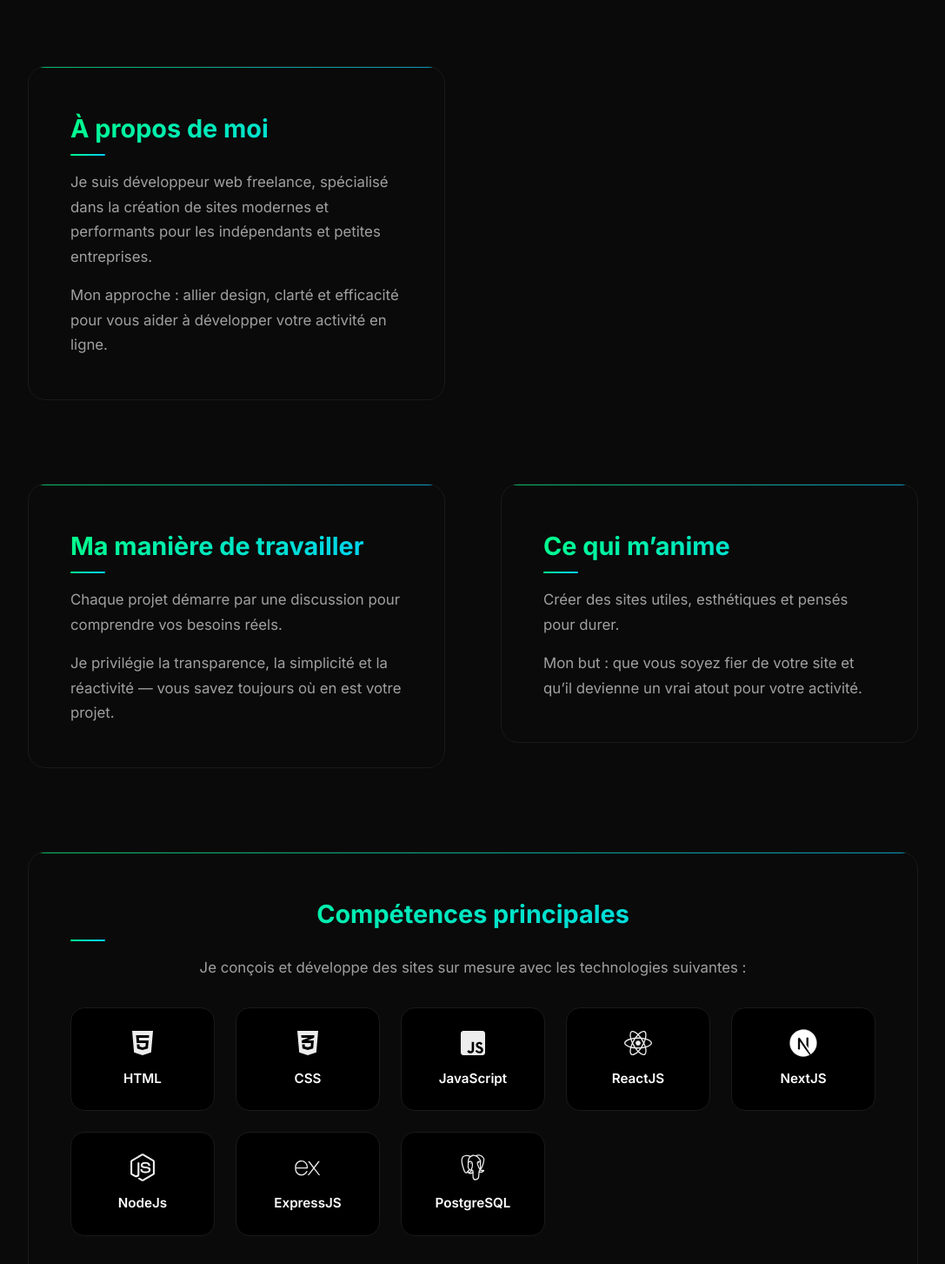
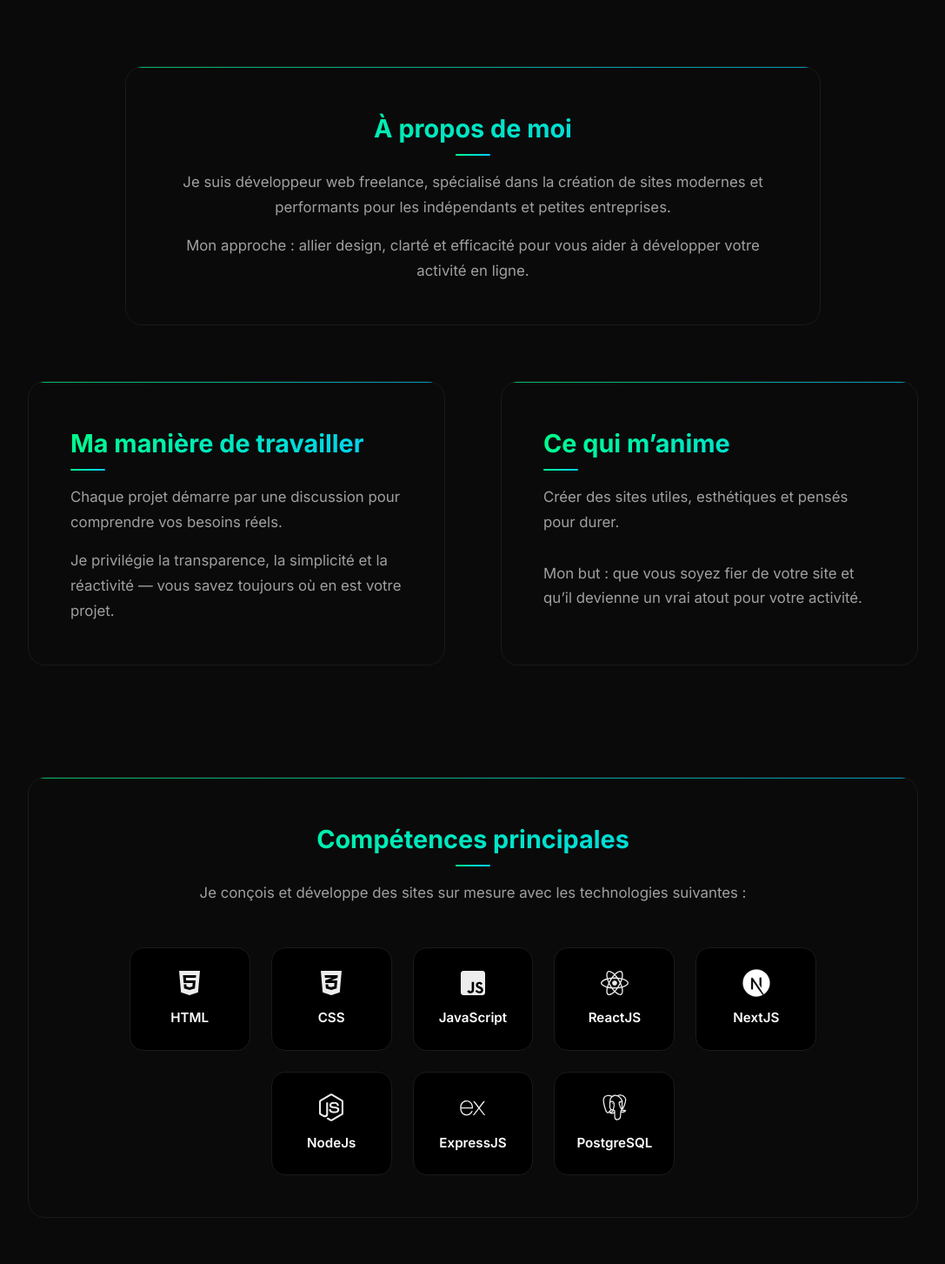
Before and after one commit to Alexandre-Saudemont/WebDev, a Next.js app: page /about in a window 1280 px wide. Shown: the part 120-1573 px from the top of the page at 87% size, without its empty margins (96-1183 px from the left). Built offline with nearby package versions, Linux system fonts and the light colour scheme.

Commit message:
about page css

```diff
--- a/next.config.js
+++ b/next.config.js
@@ -1,11 +1,11 @@
 /** @type {import('next').NextConfig} */
 const nextConfig = {
 	/* config options here */
-	experimental: {
-		// appDir is now default in Next.js 13+
+	turbopack: {
+		enabled: false,
 	},
-	// i18n configuration is not supported in App Router
-	// We use react-i18next instead
 };
+// i18n configuration is not supported in App Router
+// We use react-i18next instead
 
 module.exports = nextConfig;
--- a/src/components/AboutPage/AboutPage.css
+++ b/src/components/AboutPage/AboutPage.css
@@ -3,7 +3,6 @@
 	padding: 6rem 2rem;
 	display: flex;
 	justify-content: center;
-
 	color: var(--text);
 }
 
@@ -12,22 +11,35 @@
 	max-width: 1100px;
 	display: flex;
 	flex-direction: column;
-	gap: 6rem;
-}
-
-/* === Groupes de sections === */
-.about-section-group {
-	display: flex;
-	flex-direction: column;
 	gap: 4rem;
 }
 
-/* === Sections côte à côte === */
+/* === Cadre seul et centré === */
+.about-section-single {
+	display: flex;
+	justify-content: center;
+}
+
+.about-section-single .about-section {
+	max-width: 800px;
+	width: 100%;
+	margin: 0 auto;
+	text-align: center;
+}
+
+/* === Paires de sections côte à côte - MÊME TAILLE === */
 .about-section-pair {
-	display: grid;
-	grid-template-columns: 1fr 1fr;
-	gap: 4rem;
-	align-items: start;
+	display: grid !important;
+	grid-template-columns: repeat(2, minmax(0, 1fr)) !important;
+	gap: 4rem !important;
+	width: 100% !important;
+	align-items: start !important;
+}
+
+/* === Sections pleine largeur === */
+.about-section-full {
+	display: flex;
+	flex-direction: column;
 }
 
 /* Sections individuelles */
@@ -39,6 +51,12 @@
 	transition: all 0.3s ease;
 	position: relative;
 	overflow: hidden;
+	width: 100%;
+	box-sizing: border-box;
+	/* Pour forcer la même hauteur si nécessaire */
+	display: flex;
+	flex-direction: column;
+	min-height: 100%; /* S'assure qu'elles prennent toute la hauteur disponible */
 }
 
 .about-section::before {
@@ -56,6 +74,12 @@
 	transform: translateY(-5px);
 	border-color: var(--accent);
 	box-shadow: 0 15px 30px rgba(0, 0, 0, 0.1);
+}
+
+/* === Titre pour le cadre centré === */
+.about-section-single .about-section h2::after {
+	left: 50%;
+	transform: translateX(-50%);
 }
 
 /* === Titre & texte === */
@@ -80,11 +104,18 @@
 	border-radius: 2px;
 }
 
+.about-section.skills h2::after {
+	left: 50% !important;
+	transform: translateX(-50%) !important;
+}
+
 .about-section p {
 	font-size: 1.05rem;
 	line-height: 1.7;
 	color: var(--text-secondary);
 	margin-bottom: 1rem;
+	/* Permet au texte de prendre l'espace disponible */
+	flex-grow: 1;
 }
 
 .about-section p:last-child {
@@ -93,15 +124,16 @@
 
 /* === Skills section pleine largeur === */
 .about-section.skills {
-	grid-column: 1 / -1;
 	text-align: center;
 }
 
 .skills-container {
-	display: grid;
-	grid-template-columns: repeat(auto-fit, minmax(140px, 1fr));
 	gap: 1.5rem;
 	margin-top: 2rem;
+	display: flex;
+	flex-wrap: wrap;
+	align-items: center;
+	justify-content: center;
 }
 
 .skill {
@@ -115,6 +147,7 @@
 	flex-direction: column;
 	align-items: center;
 	gap: 0.8rem;
+	min-width: 15%;
 }
 
 .skill:hover {
@@ -138,7 +171,6 @@
 
 /* === CTA finale pleine largeur === */
 .about-section.cta {
-	grid-column: 1 / -1;
 	text-align: center;
 	background: var(--gradient);
 	border-radius: 24px;
@@ -193,17 +225,16 @@
 /* === Responsive === */
 @media (max-width: 900px) {
 	.about-section-pair {
-		grid-template-columns: 1fr;
-		gap: 2rem;
+		grid-template-columns: 1fr !important; /* Une colonne sur mobile */
+		gap: 2rem !important;
+	}
+
+	.about-section-single .about-section {
+		max-width: 100%;
 	}
 
 	.about-section {
 		padding: 2.5rem 2rem;
-	}
-
-	.about-section.skills,
-	.about-section.cta {
-		grid-column: 1;
 	}
 
 	.skills-container {
@@ -226,7 +257,7 @@
 	}
 
 	.about-container {
-		gap: 4rem;
+		gap: 3rem;
 	}
 
 	.about-section {
--- a/src/components/AboutPage/AboutPage.js
+++ b/src/components/AboutPage/AboutPage.js
@@ -1,6 +1,6 @@
 'use client';
 
-import React from 'react';
+import React, {useMemo} from 'react';
 import {useTranslation} from 'react-i18next';
 import Image from 'next/image';
 import {useTheme} from '@/contexts/ThemeContext';
@@ -43,23 +43,33 @@ export default function AboutPage() {
 	};
 
 	// Récupère les sections depuis i18n
-	const sections = t('aboutPage.sections', {returnObjects: true}) || {};
+	const sections = useMemo(() => {
+		try {
+			const data = t('aboutPage.sections', {returnObjects: true});
+			return JSON.parse(JSON.stringify(data));
+		} catch (error) {
+			console.error('Erreur i18n:', error);
+			return {};
+		}
+	}, [t]);
 
 	return (
 		<section className='about'>
 			<div className='about-container'>
-				{/* Groupe 1: Intro + Parcours côte à côte */}
-				<div className='about-section-group'>
-					<div className='about-section-pair'>
+				{/* 1er cadre seul et centré */}
 				{sections.intro && (
+					<div className='about-section-single'>
 						<div className='about-section intro'>
 							<h2>{sections.intro.title}</h2>
 							{sections.intro.content.map((paragraph, i) => (
 								<p key={i}>{paragraph}</p>
 							))}
 						</div>
+					</div>
 				)}
 
+				{/* 2ème ligne : Parcours + Méthode côte à côte */}
+				<div className='about-section-pair'>
 					{sections.parcours && (
 						<div className='about-section parcours'>
 							<h2>{sections.parcours.title}</h2>
@@ -68,12 +78,7 @@ export default function AboutPage() {
 							))}
 						</div>
 					)}
-					</div>
-				</div>
 
-				{/* Groupe 2: Méthode + Valeurs côte à côte */}
-				<div className='about-section-group'>
-					<div className='about-section-pair'>
 					{sections.method && (
 						<div className='about-section method'>
 							<h2>{sections.method.title}</h2>
@@ -82,7 +87,6 @@ export default function AboutPage() {
 							))}
 						</div>
 					)}
-
 					{sections.values && (
 						<div className='about-section values'>
 							<h2>{sections.values.title}</h2>
@@ -92,12 +96,23 @@ export default function AboutPage() {
 						</div>
 					)}
 				</div>
+
+				{/* 3ème ligne : Values + Autre section côte à côte */}
+				<div className='about-section-pair'>
+					{/* Si vous avez une 4ème section, sinon laissez un cadre vide ou supprimez cette partie */}
+					{sections.autre && (
+						<div className='about-section autre'>
+							<h2>{sections.autre.title}</h2>
+							{sections.autre.content.map((paragraph, i) => (
+								<p key={i}>{paragraph}</p>
+							))}
+						</div>
+					)}
 				</div>
 
 				{/* Skills pleine largeur */}
 				{sections.skills && (
-					<div className='about-section-group'>
-						<div className='about-section-pair'>
+					<div className='about-section-full'>
 						<div className='about-section skills'>
 							<h2>{sections.skills.title}</h2>
 							{sections.skills.content.map((paragraph, i) => (
@@ -119,13 +134,11 @@ export default function AboutPage() {
 							</div>
 						</div>
 					</div>
-					</div>
 				)}
 
 				{/* CTA pleine largeur */}
 				{sections.cta && (
-					<div className='about-section-group'>
-						<div className='about-section-pair'>
+					<div className='about-section-full'>
 						<div className='about-section cta'>
 							<h2>{sections.cta.title}</h2>
 							{sections.cta.content.map((paragraph, i) => (
@@ -134,7 +147,6 @@ export default function AboutPage() {
 							<button>Me contacter</button>
 						</div>
 					</div>
-					</div>
 				)}
 			</div>
 		</section>
```
Also changed, not shown: src/components/ServicesPage/ServicesPage.js (+10 -1 lines), src/components/CustomCursor.js (line endings or trailing spaces), src/components/LoadingScreen.js (line endings or trailing spaces). Lines whose indentation alone changed are shown as unchanged.
